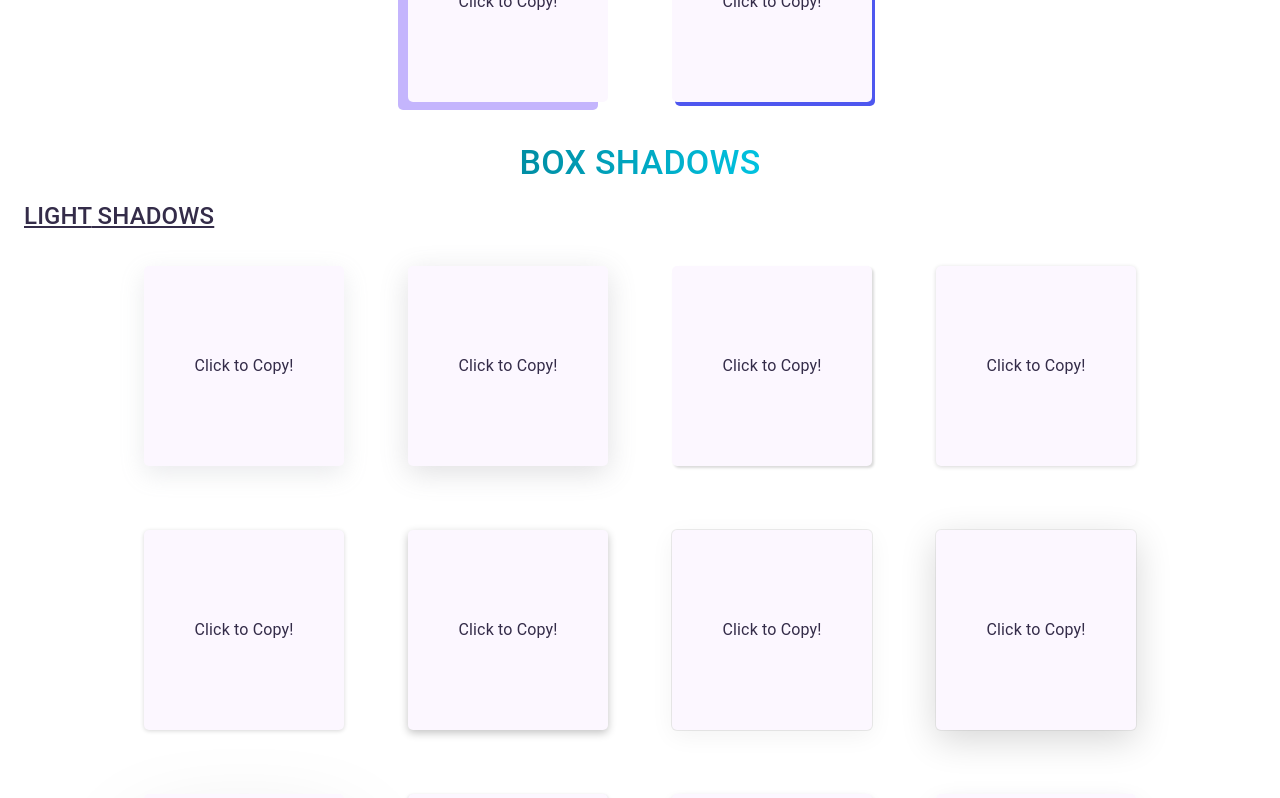
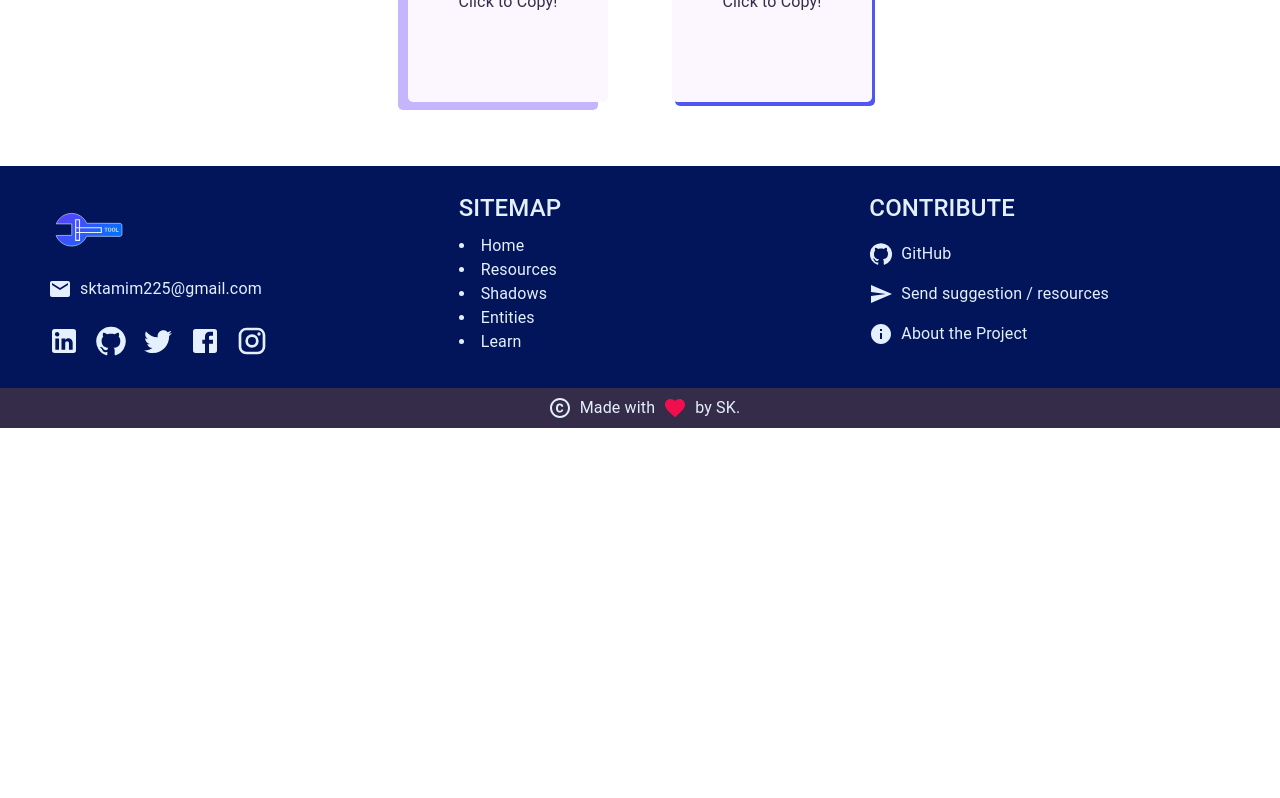
Before and after one commit to SkTamim/tektool, a React (Create React App) app: page /shadows in a window 1280 px wide. Shown: the part 9900-10698 px from the top of the page. After the commit the page ends 10328 px from the top, so only its background shows below. Built offline with nearby package versions, Linux system fonts and the light colour scheme.

Commit message:
fix: Fixed a issue in shadows page

```diff
--- a/src/pages/shadows/Shadows.js
+++ b/src/pages/shadows/Shadows.js
@@ -1,13 +1,11 @@
 import React from "react";
 import { Container } from "@mui/material";
 import ShadowsTab from "./shadowsTab/ShadowsTab";
-import BoxShadows from "./boxShadows/BoxShadows";
 
 const Shadows = () => {
 	return (
 		<Container maxWidth='xl' sx={{ py: 4 }} component='section'>
 			<ShadowsTab />
-			<BoxShadows />
 		</Container>
 	);
 };
```
